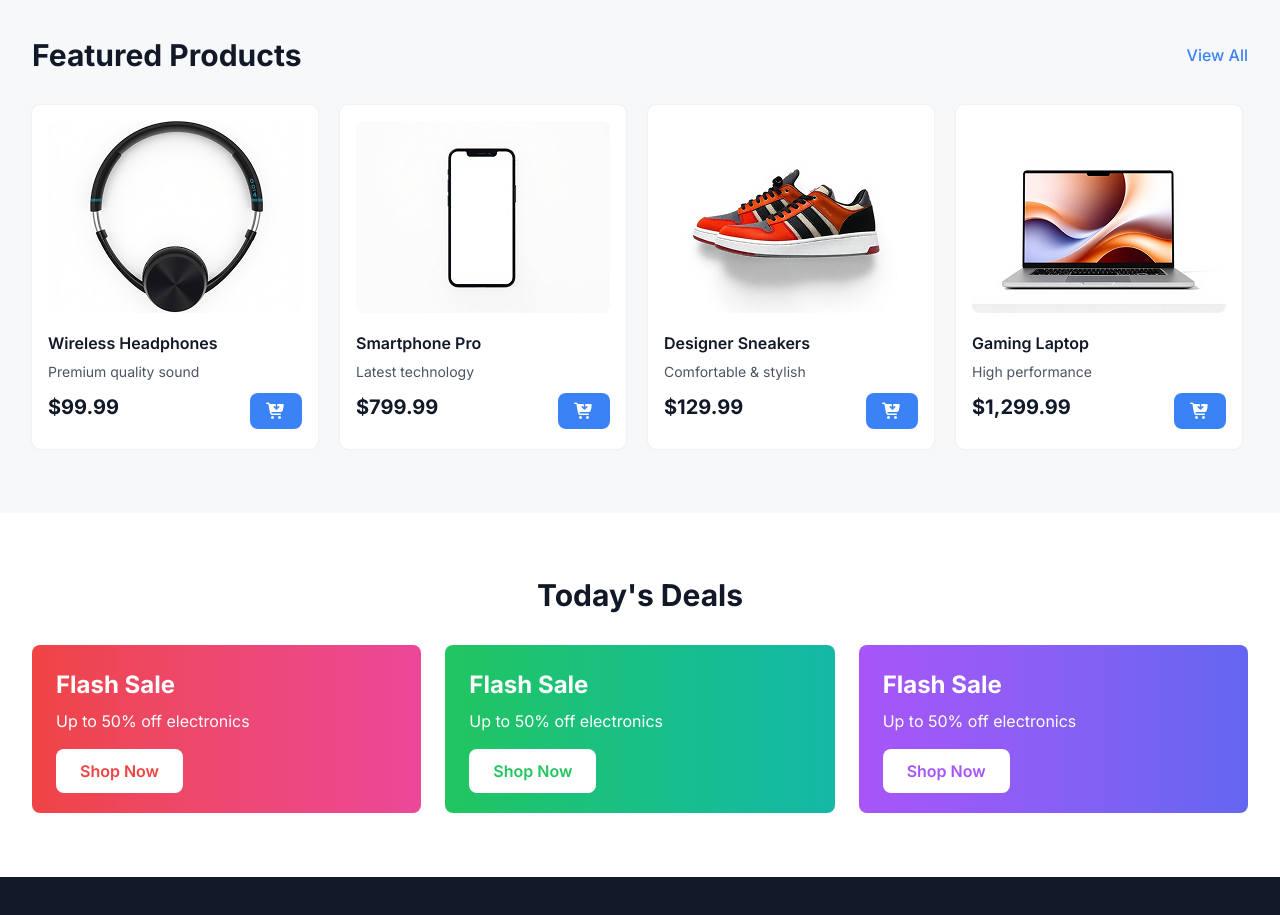
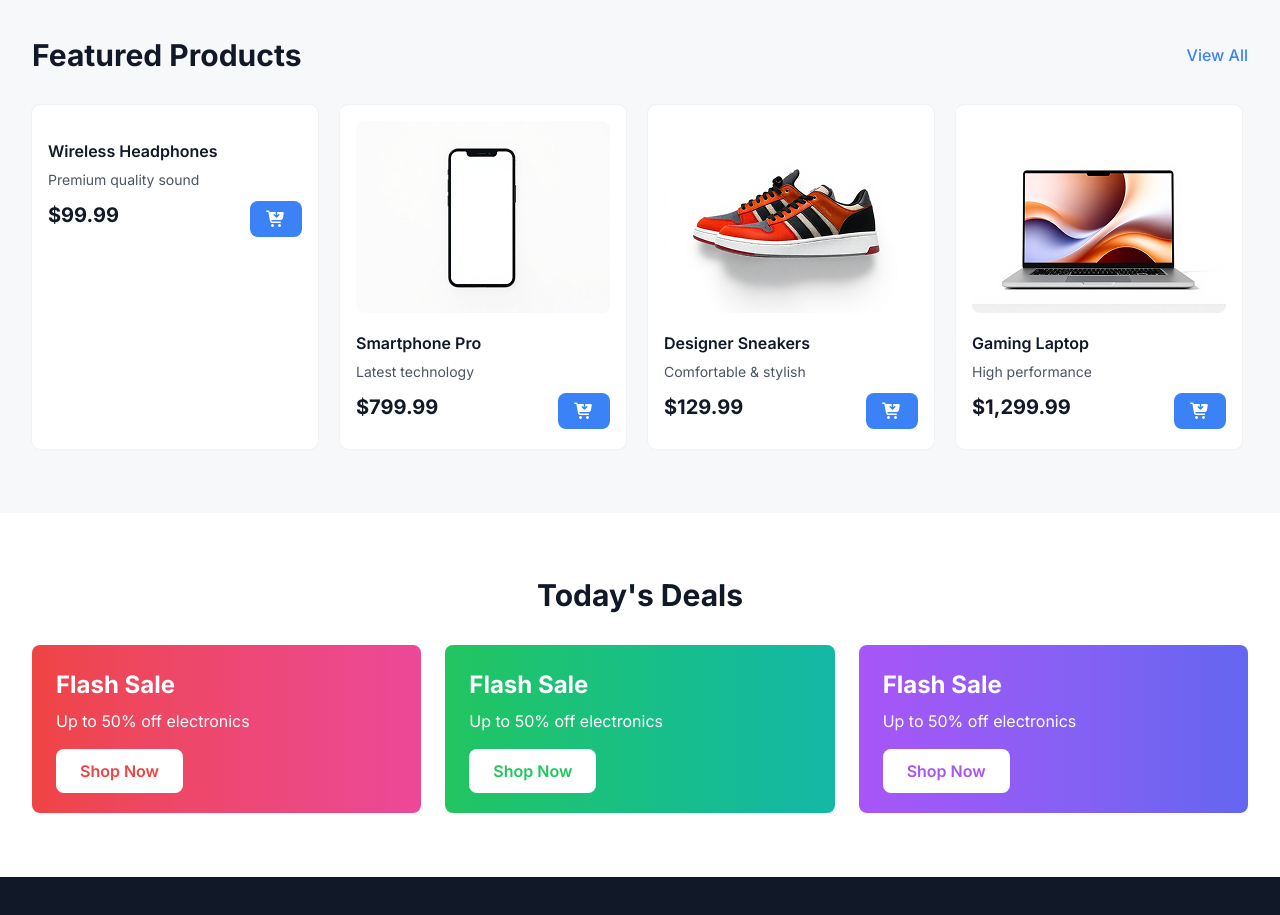
Before and after one commit to imam-programmer/ShopHub-E-commerce, a React (Vite) app: page / in a window 1280 px wide. Shown: the part 920-1835 px from the top of the page. Built offline with nearby package versions, Linux system fonts and the light colour scheme.

Commit message:
array through data dynamic done

```diff
--- a/src/components/Featured.jsx
+++ b/src/components/Featured.jsx
@@ -2,6 +2,14 @@ import React from 'react'
 import Featubox from './Featubox'
 
 const Featured = () => {
+  const products=[
+    {
+      img:"./image/feature-img-1.png",
+      title:"Wireless Headphones",
+      p:"Premium quality sound",
+      price:"$99.99",
+    }
+  ]
   return (
     <section className='md:pt-16 pt-5 mt-5 md:mt-0 md:h-135 pb-5 md:pb-0  bg-[rgba(229,231,235,.3)]'>
         <div className="container">
@@ -10,7 +18,7 @@ const Featured = () => {
            <button className='text-[#3B82F6] md:text-[16px] text-[12px] font-medium font-inter leading-6' >View All</button>
             </div>
             <div className='grid md:grid-cols-4 sm:grid-cols-3 grid-cols-2  gap-4 xl:gap-4 md:gap-2 justify-between'>
-            <Featubox img="./image/feature-img-1.png" title="Wireless Headphones" p="Premium quality sound" price="$99.99"/>
+            <Featubox img={products.img} title="Wireless Headphones" p="Premium quality sound" price="$99.99"/>
             <Featubox img="./image/feature-img-2.png" title="Smartphone Pro" p="Latest technology" price="$799.99"/>
             <Featubox img="./image/feature-img-3.png" title="Designer Sneakers" p="Comfortable & stylish" price="$129.99"/>
             <Featubox img="./image/feature-img-4.png" title="Gaming Laptop" p="High performance" price="$1,299.99"/>
```
